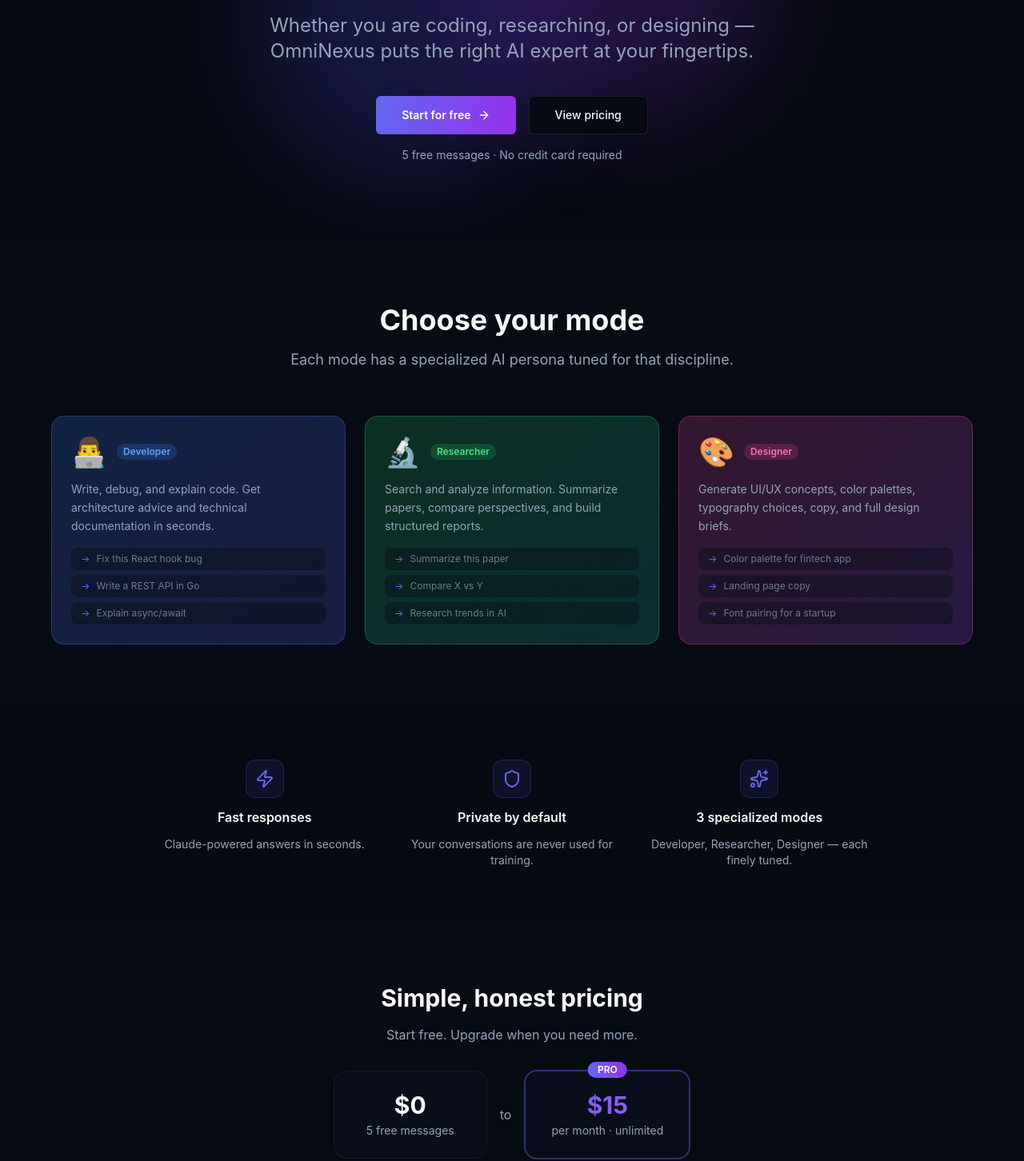
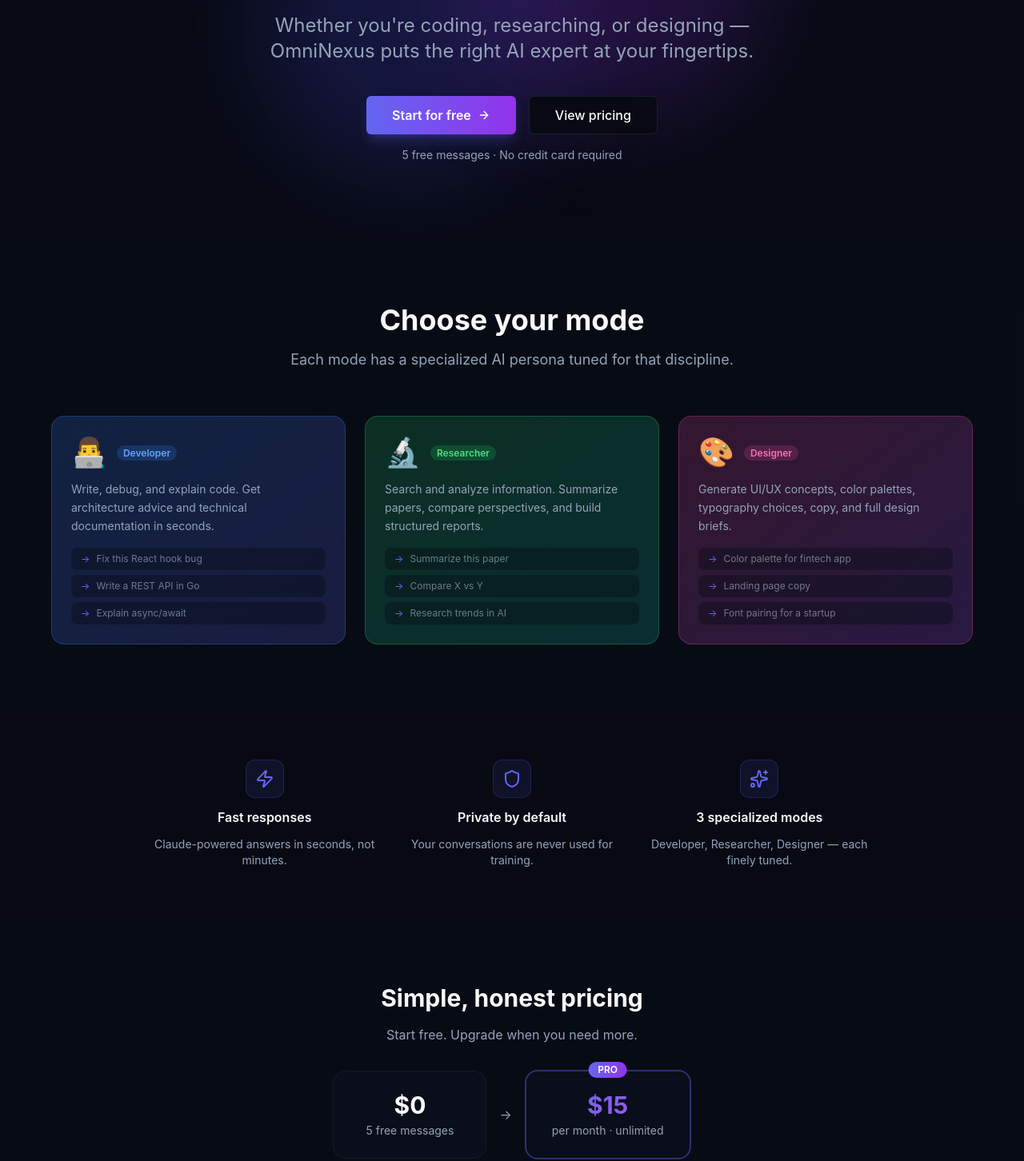
Before and after one commit to zona-group/omninexsus, a React (Vite) app: page / in a window 1280 px wide. Shown: the part 379-1831 px from the top of the page at 80% size. Built offline with nearby package versions, Linux system fonts and the light colour scheme.

Commit message:
Update Home.tsx

```diff
--- a/src/pages/Home.tsx
+++ b/src/pages/Home.tsx
@@ -3,13 +3,18 @@
 import { useAuth } from '@/context/AuthContext';
 import Navbar from '@/components/Navbar';
 import { Button } from '@/components/ui/button';
+import {
+  Dialog,
+  DialogContent,
+  DialogHeader,
+  DialogTitle,
+} from '@/components/ui/dialog';
 import { Input } from '@/components/ui/input';
-import { Dialog, DialogContent, DialogHeader, DialogTitle } from '@/components/ui/dialog';
 import { ArrowRight, Zap, Shield, Sparkles } from 'lucide-react';
 
 const MODES = [
   {
-    icon: '\u{1F468}\u200D\u{1F4BB}',
+    icon: '👨‍💻',
     label: 'Developer',
     color: 'from-blue-500/20 to-indigo-500/20',
     border: 'border-blue-500/30',
@@ -18,7 +23,7 @@
     examples: ['Fix this React hook bug', 'Write a REST API in Go', 'Explain async/await'],
   },
   {
-    icon: '\u{1F52C}',
+    icon: '🔬',
     label: 'Researcher',
     color: 'from-green-500/20 to-teal-500/20',
     border: 'border-green-500/30',
@@ -27,7 +32,7 @@
     examples: ['Summarize this paper', 'Compare X vs Y', 'Research trends in AI'],
   },
   {
-    icon: '\u{1F3A8}',
+    icon: '🎨',
     label: 'Designer',
     color: 'from-pink-500/20 to-purple-500/20',
     border: 'border-pink-500/30',
@@ -40,67 +45,102 @@
 export default function Home() {
   const navigate = useNavigate();
   const { isAuthenticated } = useAuth();
-  const [showLogin, setShowLogin] = useState(false);
-  const [showRegister, setShowRegister] = useState(false);
+  const [showLoginModal, setShowLoginModal] = useState(false);
+  const [showRegisterModal, setShowRegisterModal] = useState(false);
 
   const handleCTA = () => {
-    if (isAuthenticated) { navigate('/chat'); } else { setShowRegister(true); }
+    if (isAuthenticated) {
+      navigate('/chat');
+    } else {
+      setShowRegisterModal(true);
+    }
   };
 
   return (
     <div className="min-h-screen bg-background flex flex-col">
-      <Navbar />
+      <Navbar
+        onLoginClick={() => setShowLoginModal(true)}
+        onRegisterClick={() => setShowRegisterModal(true)}
+      />
 
       {/* Hero */}
       <section className="relative flex-1 flex flex-col items-center justify-center text-center px-4 py-24 overflow-hidden">
+        {/* Glow blobs */}
         <div className="absolute top-1/4 left-1/4 w-96 h-96 bg-indigo-600/20 rounded-full blur-3xl pointer-events-none" />
         <div className="absolute bottom-1/4 right-1/4 w-96 h-96 bg-purple-600/20 rounded-full blur-3xl pointer-events-none" />
+
         <div className="relative z-10 max-w-4xl mx-auto">
           <div className="inline-flex items-center gap-2 bg-primary/10 border border-primary/20 rounded-full px-4 py-1.5 text-sm text-primary mb-8">
-            <Sparkles className="w-3.5 h-3.5" /> Powered by Claude · Built for professionals
+            <Sparkles className="w-3.5 h-3.5" />
+            Powered by Claude · Built for professionals
           </div>
+
           <h1 className="text-5xl md:text-7xl font-extrabold leading-tight mb-6">
-            One AI platform.<br />
+            One AI platform.{' '}
+            <br />
             <span className="gradient-text">Three expert modes.</span>
           </h1>
+
           <p className="text-xl md:text-2xl text-muted-foreground max-w-2xl mx-auto mb-10">
-            Whether you are coding, researching, or designing — OmniNexus puts the right AI expert at your fingertips.
+            Whether you're coding, researching, or designing — OmniNexus puts the right AI expert at your fingertips.
           </p>
+
           <div className="flex flex-col sm:flex-row gap-4 justify-center">
-            <Button size="lg" className="bg-gradient-to-r from-indigo-500 to-purple-600 text-white font-semibold px-8 h-12" onClick={handleCTA}>
-              Start for free <ArrowRight className="ml-2 w-4 h-4" />
+            <Button
+              size="lg"
+              className="bg-gradient-to-r from-indigo-500 to-purple-600 text-white font-semibold text-base px-8 h-12 shadow-lg shadow-indigo-500/25 hover:shadow-indigo-500/40 transition-shadow"
+              onClick={handleCTA}
+            >
+              Start for free
+              <ArrowRight className="ml-2 w-4 h-4" />
             </Button>
-            <Button size="lg" variant="outline" className="px-8 h-12 border-border/70" onClick={() => navigate('/pricing')}>
+            <Button
+              size="lg"
+              variant="outline"
+              className="text-base px-8 h-12 border-border/70"
+              onClick={() => navigate('/pricing')}
+            >
               View pricing
             </Button>
           </div>
-          <p className="text-sm text-muted-foreground mt-4">5 free messages · No credit card required</p>
+
+          <p className="text-sm text-muted-foreground mt-4">
+            5 free messages · No credit card required
+          </p>
         </div>
       </section>
 
-      {/* Modes */}
+      {/* Mode Cards */}
       <section className="py-20 px-4 bg-card/30">
         <div className="max-w-6xl mx-auto">
           <div className="text-center mb-14">
             <h2 className="text-3xl md:text-4xl font-bold mb-4">Choose your mode</h2>
-            <p className="text-muted-foreground text-lg max-w-xl mx-auto">Each mode has a specialized AI persona tuned for that discipline.</p>
+            <p className="text-muted-foreground text-lg max-w-xl mx-auto">
+              Each mode has a specialized AI persona tuned for that discipline.
+            </p>
           </div>
+
           <div className="grid md:grid-cols-3 gap-6">
-            {MODES.map(m => (
+            {MODES.map((m) => (
               <div
                 key={m.label}
-                className={`rounded-2xl border ${m.border} bg-gradient-to-br ${m.color} p-6 flex flex-col gap-4 hover:scale-[1.02] transition-transform cursor-pointer`}
+                className={`rounded-2xl border ${m.border} bg-gradient-to-br ${m.color} p-6 flex flex-col gap-4 hover:scale-[1.02] transition-transform cursor-pointer group`}
                 onClick={handleCTA}
               >
                 <div className="flex items-center gap-3">
                   <span className="text-4xl">{m.icon}</span>
-                  <span className={`text-xs font-semibold px-2 py-0.5 rounded-full ${m.badge}`}>{m.label}</span>
+                  <div>
+                    <span className={`text-xs font-semibold px-2 py-0.5 rounded-full ${m.badge}`}>
+                      {m.label}
+                    </span>
+                  </div>
                 </div>
                 <p className="text-sm text-muted-foreground leading-relaxed">{m.description}</p>
                 <div className="mt-auto space-y-1.5">
-                  {m.examples.map(ex => (
+                  {m.examples.map((ex) => (
                     <div key={ex} className="flex items-center gap-2 text-xs text-muted-foreground/70 bg-background/40 rounded-lg px-3 py-1.5">
-                      <span className="text-primary">→</span>{ex}
+                      <span className="text-primary">→</span>
+                      {ex}
                     </div>
                   ))}
                 </div>
@@ -110,16 +150,18 @@
         </div>
       </section>
 
-      {/* Features */}
+      {/* Features Strip */}
       <section className="py-16 px-4">
         <div className="max-w-4xl mx-auto grid md:grid-cols-3 gap-8 text-center">
           {[
-            { icon: <Zap className="w-6 h-6" />, title: 'Fast responses', desc: 'Claude-powered answers in seconds.' },
+            { icon: <Zap className="w-6 h-6" />, title: 'Fast responses', desc: 'Claude-powered answers in seconds, not minutes.' },
             { icon: <Shield className="w-6 h-6" />, title: 'Private by default', desc: 'Your conversations are never used for training.' },
             { icon: <Sparkles className="w-6 h-6" />, title: '3 specialized modes', desc: 'Developer, Researcher, Designer — each finely tuned.' },
           ].map(({ icon, title, desc }) => (
             <div key={title} className="flex flex-col items-center gap-3">
-              <div className="w-12 h-12 rounded-xl bg-primary/10 border border-primary/20 flex items-center justify-center text-primary">{icon}</div>
+              <div className="w-12 h-12 rounded-xl bg-primary/10 border border-primary/20 flex items-center justify-center text-primary">
+                {icon}
+              </div>
               <h3 className="font-semibold">{title}</h3>
               <p className="text-sm text-muted-foreground">{desc}</p>
             </div>
@@ -127,7 +169,7 @@
         </div>
       </section>
 
-      {/* Pricing preview */}
+      {/* Pricing Teaser */}
       <section className="py-20 px-4 bg-card/30">
         <div className="max-w-2xl mx-auto text-center">
           <h2 className="text-3xl font-bold mb-4">Simple, honest pricing</h2>
@@ -137,44 +179,59 @@
               <div className="text-3xl font-bold">$0</div>
               <div className="text-muted-foreground text-sm mt-1">5 free messages</div>
             </div>
-            <div className="text-muted-foreground">to</div>
+            <div className="text-muted-foreground">→</div>
             <div className="rounded-2xl border-2 border-primary/40 bg-card px-8 py-6 min-w-48 relative">
               <div className="absolute -top-3 left-1/2 -translate-x-1/2 bg-gradient-to-r from-indigo-500 to-purple-600 text-white text-xs px-3 py-0.5 rounded-full font-semibold">PRO</div>
               <div className="text-3xl font-bold gradient-text">$15</div>
               <div className="text-muted-foreground text-sm mt-1">per month · unlimited</div>
             </div>
           </div>
-          <Button className="mt-8 bg-gradient-to-r from-indigo-500 to-purple-600" onClick={() => navigate('/pricing')}>
+          <Button
+            className="mt-8 bg-gradient-to-r from-indigo-500 to-purple-600"
+            onClick={() => navigate('/pricing')}
+          >
             See full pricing details
           </Button>
         </div>
       </section>
 
+      {/* Footer */}
       <footer className="py-8 px-4 border-t border-border/50 text-center text-sm text-muted-foreground">
-        <p>2024 OmniNexus · Built with Claude by Anthropic</p>
+        <p>© 2025 OmniNexus · Anthropic tarafından üretildi</p>
       </footer>
 
-      {/* Login Modal */}
-      <Dialog open={showLogin} onOpenChange={setShowLogin}>
+      {/* Auth Modals */}
+      <Dialog open={showLoginModal} onOpenChange={setShowLoginModal}>
         <DialogContent className="sm:max-w-md">
-          <DialogHeader><DialogTitle className="text-center gradient-text">Welcome Back</DialogTitle></DialogHeader>
-          <LoginForm onClose={() => setShowLogin(false)} onRegisterClick={() => { setShowLogin(false); setShowRegister(true); }} />
+          <DialogHeader>
+            <DialogTitle className="text-center gradient-text">Welcome Back</DialogTitle>
+          </DialogHeader>
+          <LoginForm
+            onClose={() => setShowLoginModal(false)}
+            onRegisterClick={() => { setShowLoginModal(false); setShowRegisterModal(true); }}
+          />
         </DialogContent>
       </Dialog>
 
-      {/* Register Modal */}
-      <Dialog open={showRegister} onOpenChange={setShowRegister}>
+      <Dialog open={showRegisterModal} onOpenChange={setShowRegisterModal}>
         <DialogContent className="sm:max-w-md">
-          <DialogHeader><DialogTitle className="text-center gradient-text">Create Account</DialogTitle></DialogHeader>
-          <RegisterForm onClose={() => setShowRegister(false)} onLoginClick={() => { setShowRegister(false); setShowLogin(true); }} />
+          <DialogHeader>
+            <DialogTitle className="text-center gradient-text">Create Account</DialogTitle>
+          </DialogHeader>
+          <RegisterForm
+            onClose={() => setShowRegisterModal(false)}
+            onLoginClick={() => { setShowRegisterModal(false); setShowLoginModal(true); }}
+          />
         </DialogContent>
       </Dialog>
     </div>
   );
 }
 
+// ---- Auth form components ----
+
 function LoginForm({ onClose, onRegisterClick }: { onClose: () => void; onRegisterClick: () => void }) {
-  const { login } = useAuth();
+  const { login, loginWithGoogle } = useAuth();
   const navigate = useNavigate();
   const [email, setEmail] = useState('');
   const [password, setPassword] = useState('');
@@ -183,24 +240,30 @@
 
   const handleSubmit = async (e: React.FormEvent) => {
     e.preventDefault();
-    setLoading(true);
-    setError('');
+    setLoading(true); setError('');
     const ok = await login(email, password);
-    if (ok) { onClose(); navigate('/chat'); } else { setError('Invalid email or password'); }
+    if (ok) { onClose(); navigate('/chat'); }
+    else setError('Invalid email or password');
     setLoading(false);
   };
 
   return (
     <form onSubmit={handleSubmit} className="space-y-4">
-      {error && <p className="text-sm text-red-500">{error}</p>}
+      <Button type="button" variant="outline" className="w-full" onClick={() => loginWithGoogle()}>
+        <GoogleIcon /> Continue with Google
+      </Button>
+      <Divider />
+      {error && <p className="text-sm text-red-500 text-center">{error}</p>}
       <Input type="email" placeholder="Email" value={email} onChange={e => setEmail(e.target.value)} required />
       <Input type="password" placeholder="Password" value={password} onChange={e => setPassword(e.target.value)} required />
+      <div className="flex justify-end text-sm">
+        <button type="button" onClick={() => navigate('/forgot-password')} className="text-primary hover:underline">Forgot password?</button>
+      </div>
       <Button type="submit" className="w-full bg-gradient-to-r from-indigo-500 to-purple-600" disabled={loading}>
         {loading ? 'Logging in...' : 'Login'}
       </Button>
       <p className="text-center text-sm text-muted-foreground">
-        No account?{' '}
-        <button type="button" onClick={onRegisterClick} className="text-primary hover:underline">Sign up free</button>
+        No account?{' '}<button type="button" onClick={onRegisterClick} className="text-primary hover:underline">Sign up free</button>
       </p>
     </form>
   );
@@ -217,26 +280,56 @@
 
   const handleSubmit = async (e: React.FormEvent) => {
     e.preventDefault();
-    setLoading(true);
-    setError('');
+    setLoading(true); setError('');
     const ok = await register(email, password, name);
-    if (ok) { onClose(); navigate('/chat'); } else { setError('Email already exists'); }
+    if (ok) { onClose(); navigate('/chat'); }
+    else setError('email_exists');
     setLoading(false);
   };
 
   return (
     <form onSubmit={handleSubmit} className="space-y-4">
-      {error && <p className="text-sm text-red-500">{error}</p>}
+      {error === 'email_exists' ? (
+        <div className="rounded-lg bg-amber-500/10 border border-amber-500/30 p-3 text-center">
+          <p className="text-sm text-amber-600 dark:text-amber-400">This email is already registered.</p>
+          <button type="button" onClick={onLoginClick} className="text-sm text-primary hover:underline font-medium mt-1">
+            Login with this email instead →
+          </button>
+        </div>
+      ) : error ? (
+        <p className="text-sm text-red-500 text-center">{error}</p>
+      ) : null}
       <Input type="text" placeholder="Full Name" value={name} onChange={e => setName(e.target.value)} required />
       <Input type="email" placeholder="Email" value={email} onChange={e => setEmail(e.target.value)} required />
-      <Input type="password" placeholder="Password" value={password} onChange={e => setPassword(e.target.value)} required />
+      <Input type="password" placeholder="Password (min. 6 characters)" value={password} onChange={e => setPassword(e.target.value)} minLength={6} required />
       <Button type="submit" className="w-full bg-gradient-to-r from-indigo-500 to-purple-600" disabled={loading}>
         {loading ? 'Creating account...' : 'Create Account'}
       </Button>
       <p className="text-center text-sm text-muted-foreground">
-        Have an account?{' '}
-        <button type="button" onClick={onLoginClick} className="text-primary hover:underline">Login</button>
+        Have an account?{' '}<button type="button" onClick={onLoginClick} className="text-primary hover:underline">Login</button>
       </p>
     </form>
   );
 }
+
+function GoogleIcon() {
+  return (
+    <svg className="w-4 h-4 mr-2" viewBox="0 0 24 24">
+      <path fill="currentColor" d="M22.56 12.25c0-.78-.07-1.53-.2-2.25H12v4.26h5.92c-.26 1.37-1.04 2.53-2.21 3.31v2.77h3.57c2.08-1.92 3.28-4.74 3.28-8.09z"/>
+      <path fill="currentColor" d="M12 23c2.97 0 5.46-.98 7.28-2.66l-3.57-2.77c-.98.66-2.23 1.06-3.71 1.06-2.86 0-5.29-1.93-6.16-4.53H2.18v2.84C3.99 20.53 7.7 23 12 23z"/>
+      <path fill="currentColor" d="M5.84 14.09c-.22-.66-.35-1.36-.35-2.09s.13-1.43.35-2.09V7.07H2.18C1.43 8.55 1 10.22 1 12s.43 3.45 1.18 4.93l2.85-2.22.81-.62z"/>
+      <path fill="currentColor" d="M12 5.38c1.62 0 3.06.56 4.21 1.64l3.15-3.15C17.45 2.09 14.97 1 12 1 7.7 1 3.99 3.47 2.18 7.07l3.66 2.84c.87-2.6 3.3-4.53 6.16-4.53z"/>
+    </svg>
+  );
+}
+
+function Divider() {
+  return (
+    <div className="relative">
+      <div className="absolute inset-0 flex items-center"><span className="w-full border-t" /></div>
+      <div className="relative flex justify-center text-xs uppercase">
+        <span className="bg-background px-2 text-muted-foreground">or</span>
+      </div>
+    </div>
+  );
+}
```
